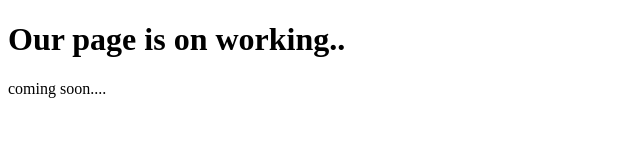
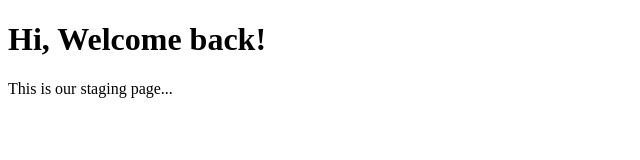
Before and after one commit to farhan-oxcy/siteground-cicd, a plain HTML site: page index.html in a window 1280 px wide. Shown: the whole page, without its empty margins (0-640 px from the left). Drawn offline with Linux system fonts and the light colour scheme.

Commit message:
Update index.html

```diff
--- a/index.html
+++ b/index.html
@@ -7,7 +7,8 @@
     <title>Github Actions</title>
 </head>
 <body>
-    <h1>Our page is on working..</h1>
-    <p> coming soon.... </p>
+    <h1>Hi,
+        Welcome back!</h1>
+    <p> This is our staging page... </p>
 </body>
 </html>
```
